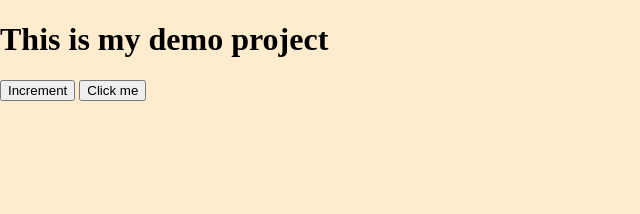
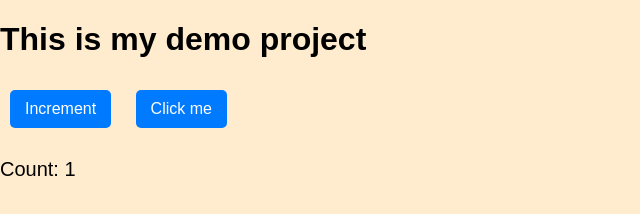
Before and after one commit to yashpanchal98/demo, a plain HTML site: page index.html in a window 1280 px wide. Both pictures are taken after a click on the button "Increment". Shown: the whole page, without its empty margins (0-640 px from the left). Drawn offline with Linux system fonts and the light colour scheme.

Commit message:
added changes to all 3 files

```diff
--- a/index.html
+++ b/index.html
@@ -10,6 +10,7 @@
     <h1>This is my demo project</h1>
     <button class="btn-count">Increment</button>
     <button class="btn-2">Click me</button>
+    <p id="count">Count: 0</p>
     <script src="script.js"></script>
 </body>
 </html>
--- a/script.js
+++ b/script.js
@@ -1,8 +1,11 @@
 console.log("JS file")
 console.log("hellooooooooooooo")
-
-let btn = document.getElementsByClassName("btn-count");
+let count = 0;
+let btn = document.getElementsByClassName("btn-count")[0];
+const countDisplay = document.getElementById("count");
 
 btn.addEventListener("click", function(){
+    count++;
+    countDisplay.textContent = "Count: " + count;
     alert("Button clicked")
 })
--- a/style.css
+++ b/style.css
@@ -2,4 +2,36 @@ body {
     padding: 0;
     margin: 0;
     background-color: blanchedalmond;
+    font-family: Arial, sans-serif;
 }
+header {
+    text-align: center;
+    margin: 20px 0;
+}
+
+main {
+    display: flex;
+    flex-direction: column;
+    align-items: center;
+}
+
+button {
+    padding: 10px 15px;
+    margin: 10px;
+    border: none;
+    border-radius: 5px;
+    background-color: #007bff;
+    color: white;
+    font-size: 16px;
+    cursor: pointer;
+    transition: background-color 0.3s;
+}
+
+button:hover {
+    background-color: #0056b3;
+}
+
+p {
+    font-size: 20px;
+    margin-top: 20px;
+}
```
